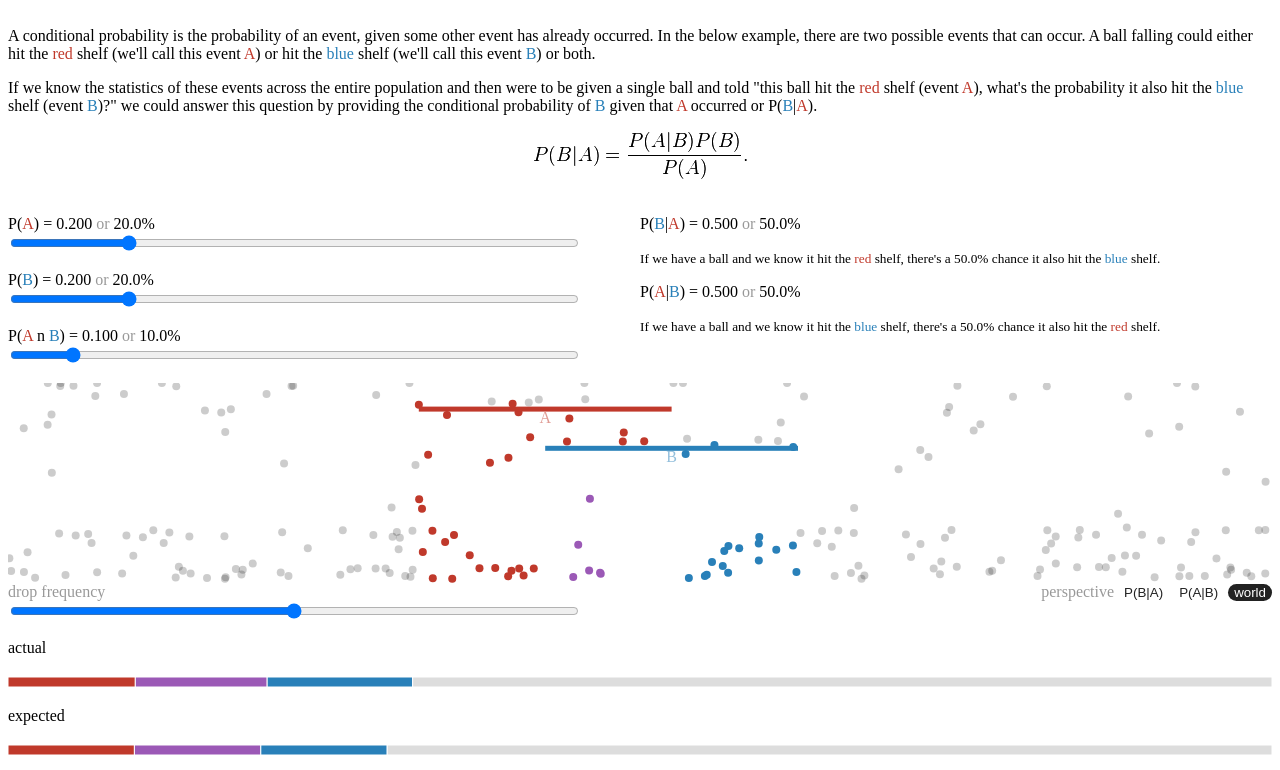
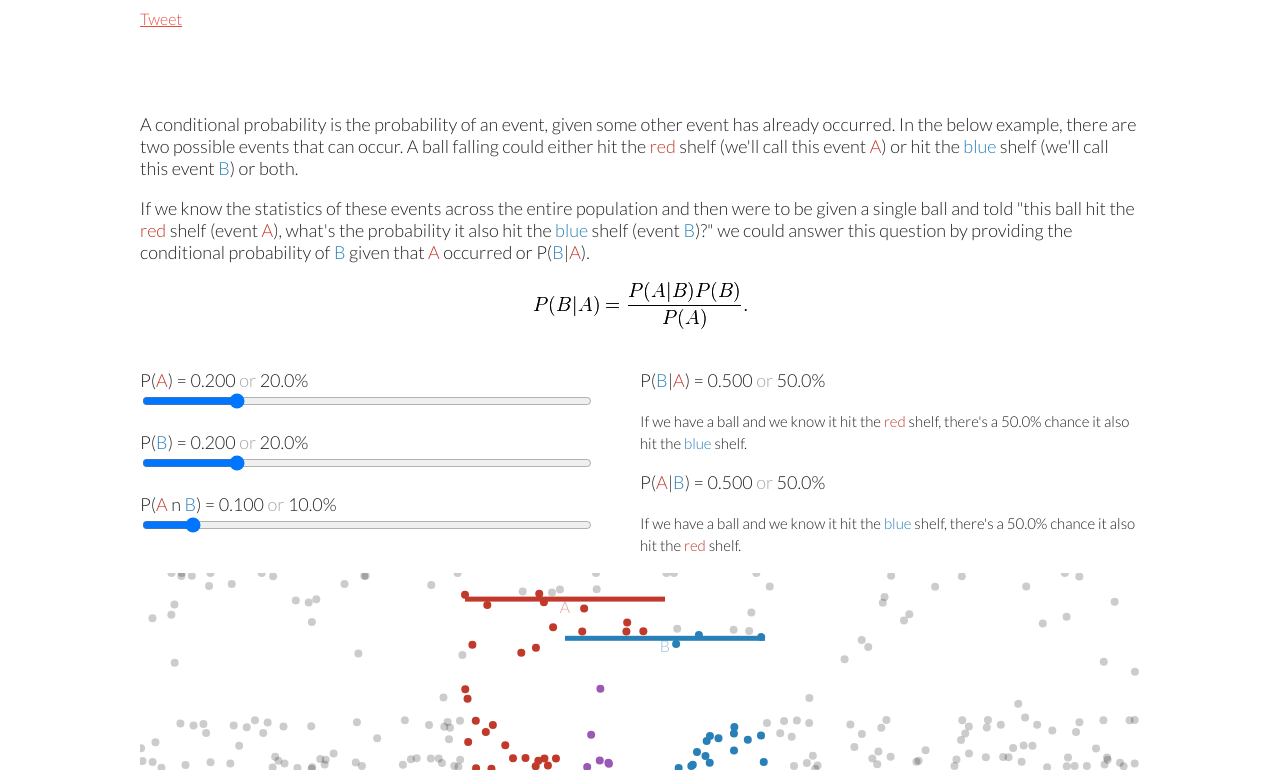
Before and after one commit to bharathkreddy/Naive-Bayes, a plain HTML site: page index.html in a window 1280 px wide. Shown: the part 201-971 px from the top of the page. Drawn offline with Linux system fonts and the light colour scheme; files that its build step writes are made by us from their sources; the site is published under a folder, as on GitHub Pages, so addresses that start at the root find nothing.

Commit message:
Update index.html

```diff
--- a/index.html
+++ b/index.html
@@ -8,7 +8,7 @@
     <script src="angular.js" charset="utf-8"></script>
     <script src="common.js" charset="utf-8"></script>
     <link href="http://fonts.googleapis.com/css?family=Lato:100,200,300,400" rel="stylesheet" type="text/css">
-    <link rel="stylesheet" href="/styles/style.css" type="text/css">
+    <link rel="stylesheet" href="style.css" type="text/css">
     <meta property="og:site_name" content="Explained Visually">
     <meta name="twitter:site" content="@Bharath95440790">
 
```
